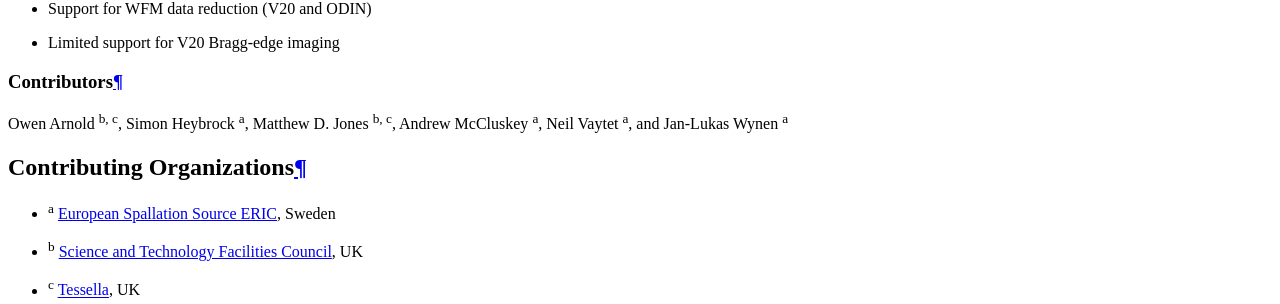
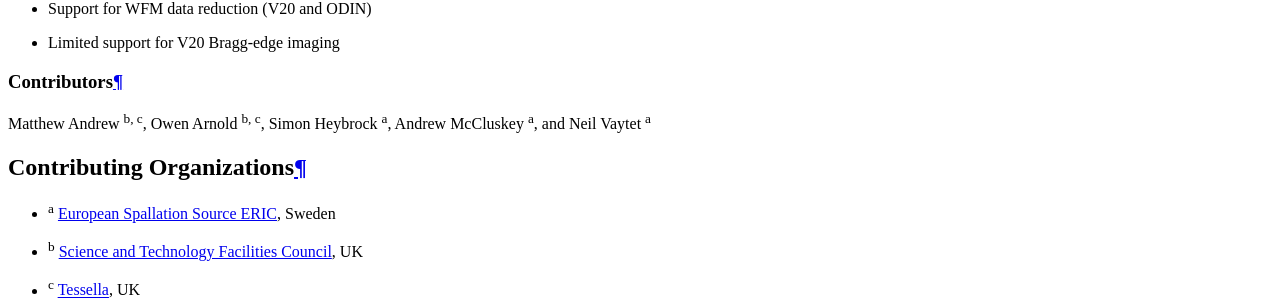
Before and after one commit to gudlot/ess, a Sphinx documentation site: the page built from docs/about/release-notes.rst, in a window 1280 px wide. Shown: the part 1013-1317 px from the top of the page. Built offline with Sphinx 7.4.7 and the Read the Docs theme 2.0.0, drawn with Linux system fonts in a browser that asks for light colours.

Commit message:
udpate contributors

```diff
--- a/docs/about/release-notes.rst
+++ b/docs/about/release-notes.rst
@@ -32,12 +32,11 @@
 Contributors
 ~~~~~~~~~~~~
 
+Matthew Andrew :sup:`b, c`\ ,
 Owen Arnold :sup:`b, c`\ ,
 Simon Heybrock :sup:`a`\ ,
-Matthew D. Jones :sup:`b, c`\ ,
 Andrew McCluskey :sup:`a`\ ,
-Neil Vaytet :sup:`a`\ ,
-and Jan-Lukas Wynen :sup:`a`\
+and Neil Vaytet :sup:`a`\
 
 Contributing Organizations
 --------------------------
```
